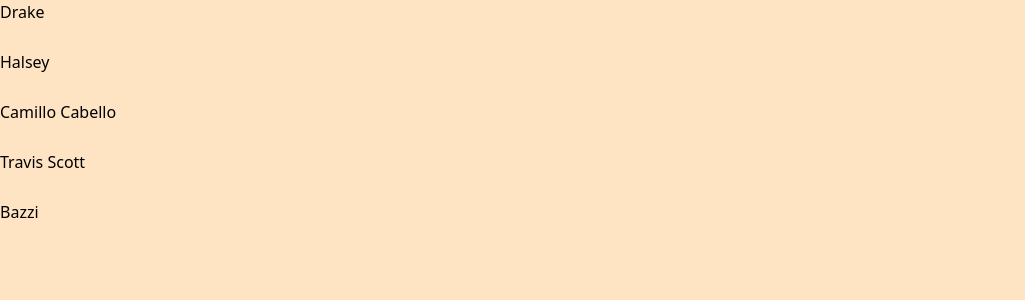
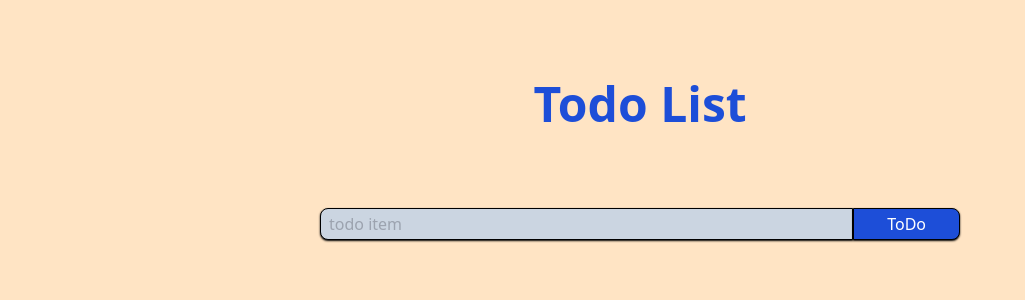
Before and after one commit to abelqasm/todo-list, a React (Vite) app: page / in a window 1280 px wide. Shown: the top 300 px of the page, without its empty margins (0-1025 px from the left). Built offline with nearby package versions, Linux system fonts and the light colour scheme.

Commit message:
making the virtualized list generic

```diff
--- a/src/VirualizedList.tsx
+++ /dev/null
@@ -1,114 +0,0 @@
-import { useEffect, useRef, useState } from "react";
-
-type test = {
-  name: string;
-};
-
-const items: test[] = [
-  { name: "Drake" },
-  { name: "Halsey" },
-  { name: "Camillo Cabello" },
-  { name: "Travis Scott" },
-  { name: "Bazzi" },
-  { name: "Flume" },
-  { name: "Nicki Minaj" },
-  { name: "Kodak Black" },
-  { name: "Tyga" },
-  { name: "Buno Mars" },
-  { name: "Lil Wayne" },
-  { name: "Drake" },
-  { name: "Halsey" },
-  { name: "Camillo Cabello" },
-  { name: "Travis Scott" },
-  { name: "Bazzi" },
-  { name: "Flume" },
-  { name: "Nicki Minaj" },
-  { name: "Kodak Black" },
-  { name: "Tyga" },
-  { name: "Buno Mars" },
-  { name: "Lil Wayne" },
-  { name: "Drake" },
-  { name: "Halsey" },
-  { name: "Camillo Cabello" },
-  { name: "Travis Scott" },
-  { name: "Bazzi" },
-  { name: "Flume" },
-  { name: "Nicki Minaj" },
-  { name: "Kodak Black" },
-  { name: "Tyga" },
-  { name: "Buno Mars" },
-  { name: "Lil Wayne" },
-  { name: "Drake" },
-  { name: "Halsey" },
-  { name: "Camillo Cabello" },
-  { name: "Travis Scott" },
-  { name: "Bazzi" },
-  { name: "Flume" },
-  { name: "Nicki Minaj" },
-  { name: "Kodak Black" },
-  { name: "Tyga" },
-  { name: "Buno Mars" },
-  { name: "Lil Wayne" },
-  { name: "Drake" },
-  { name: "Halsey" },
-  { name: "Camillo Cabello" },
-  { name: "Travis Scott" },
-  { name: "Bazzi" },
-  { name: "Flume" },
-  { name: "Nicki Minaj" },
-  { name: "Kodak Black" },
-  { name: "Tyga" },
-  { name: "Buno Mars" },
-  { name: "Lil Wayne" },
-  { name: "Drake" },
-  { name: "Halsey" },
-  { name: "Camillo Cabello" },
-  { name: "Travis Scott" },
-  { name: "Bazzi" },
-  { name: "Flume" },
-  { name: "Nicki Minaj" },
-  { name: "Kodak Black" },
-  { name: "Tyga" },
-  { name: "Buno Mars" },
-  { name: "Lil Wayne" },
-];
-
-const VirualizedList = () => {
-  const ref = useRef<HTMLDivElement>(null);
-  const [list, setList] = useState<test[]>(() => []);
-  const itemHeight: number = 50;
-  const scrollEvent = () => {
-    if (ref.current) {
-      const { scrollTop, clientHeight } = ref.current!;
-      const startIndex = Math.floor(scrollTop / itemHeight);
-      const endIndex = Math.floor((scrollTop + clientHeight) / itemHeight);
-
-      setList(() => items.slice(startIndex, endIndex + 1));
-    }
-  };
-  useEffect(() => {
-    scrollEvent();
-    const virtualList = ref.current;
-    virtualList?.addEventListener("scroll", scrollEvent);
-    return () => virtualList?.removeEventListener("scroll", scrollEvent);
-  }, []);
-  return (
-    <div ref={ref} className="h-60 overflow-y-auto">
-      <ul
-        className={`h-[${items.length * itemHeight}px] bg-slate-500 relative`}
-      >
-        {list.map((item, index) => (
-          <li
-            key={index}
-            className={`h-[${itemHeight}px] absolute w-full`}
-            style={{ top: `${(items.indexOf(list[0]) + index) * itemHeight}px` }}
-          >
-            {item.name}
-          </li>
-        ))}
-      </ul>
-    </div>
-  );
-};
-
-export default VirualizedList;
--- /dev/null
+++ b/src/components/virtualizedList.tsx/VirualizedList.tsx
@@ -0,0 +1,64 @@
+import { CSSProperties, ReactNode, useEffect, useRef, useState } from "react";
+
+interface Props<T> {
+  height: number;
+  width: number;
+  itemHeight: number;
+  items: T[];
+  callBackRender: (item: T, index: number, style: CSSProperties) => ReactNode;
+}
+
+const VirualizedList = <T extends object | [] | string | number | boolean>({
+  height,
+  width,
+  itemHeight,
+  items,
+  callBackRender,
+}: Props<T>) => {
+  const ref = useRef<HTMLDivElement>(null);
+  const [list, setList] = useState<T[]>(() => []);
+  const scrollEvent = () => {
+    if (ref.current) {
+      const { scrollTop, clientHeight } = ref.current!;
+      const startIndex = Math.floor(scrollTop / itemHeight);
+      const endIndex = Math.floor((scrollTop + clientHeight) / itemHeight);
+
+      setList(() => items.slice(startIndex, endIndex + 3));
+      console.log(list);
+    }
+  };
+  useEffect(() => {
+    scrollEvent();
+    const virtualList = ref.current;
+    virtualList?.addEventListener("scroll", scrollEvent);
+    return () => virtualList?.removeEventListener("scroll", scrollEvent);
+  }, []);
+  return (
+    <div
+      ref={ref}
+      style={{
+        height: height,
+        width: width,
+        overflowY: "auto",
+        position: "relative",
+      }}
+    >
+      <ul
+        className={`bg-slate-500 relative`}
+        style={{ height: items.length * itemHeight + "px" }}
+      >
+        {list.map((item, index) => {
+          const currIndenx = items.indexOf(list[0]) + index;
+          return callBackRender(item, currIndenx, {
+            top: `${currIndenx * itemHeight}px`,
+            position: "absolute",
+            height: `${itemHeight}px`,
+            width: "100%",
+          });
+        })}
+      </ul>
+    </div>
+  );
+};
+
+export default VirualizedList;
--- a/src/main.tsx
+++ b/src/main.tsx
@@ -1,12 +1,10 @@
 import React from 'react'
 import ReactDOM from 'react-dom/client'
-import VirualizedList from './VirualizedList.tsx'
 import './index.css'
-// import App from './App.tsx'
+import App from './App.tsx'
 
 ReactDOM.createRoot(document.getElementById('root')!).render(
   <React.StrictMode>
-    {/* <App /> */}
-    <VirualizedList />
+    <App />
   </React.StrictMode>,
 )
```
Also changed, not shown: src/App.tsx (+88 -3 lines).
